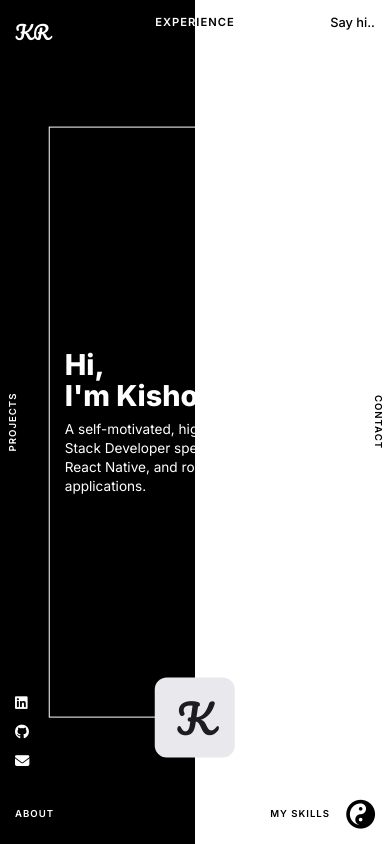
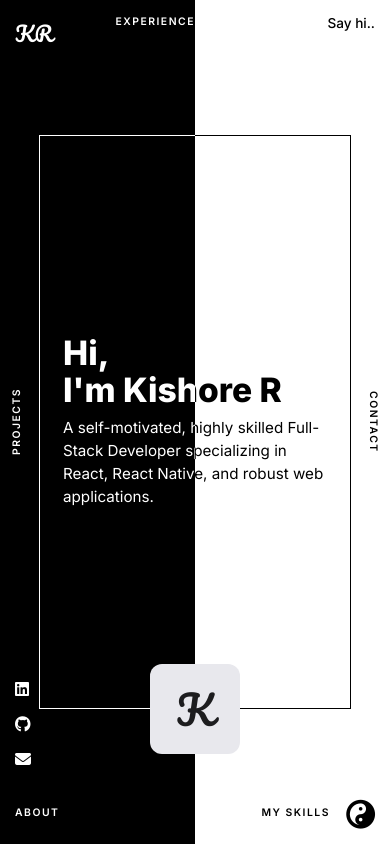
Before and after one commit to kishore2003K/kishore-portfolio, a React (Vite) app: page / in a window 390 px wide. Built offline with nearby package versions, Linux system fonts and the light colour scheme; the HTML template or start-up script is replaced by a standard one.

Commit message:
Fix Safari iOS clipping bug via margin-auto and writing-mode

```diff
--- a/src/index.css
+++ b/src/index.css
@@ -44,11 +44,24 @@ button { font-family: inherit; }
 .nav-bottom-right { bottom: 30px; left: 75%; transform: translateX(-50%); }
 .nav-bottom-right:hover { transform: translateX(-50%) scale(1.1); }
 
-.nav-left { left: 30px; top: 50%; transform: translate(-50%, -50%) rotate(-90deg); }
-.nav-left:hover { transform: translate(-50%, -50%) rotate(-90deg) scale(1.1); }
+.nav-left {
+  left: 25px;
+  top: 0; bottom: 0;
+  margin: auto;
+  height: max-content;
+  writing-mode: vertical-rl;
+  transform: rotate(180deg);
+}
+.nav-left:hover { transform: rotate(180deg) scale(1.1); }
 
-.nav-right { right: 30px; top: 50%; transform: translate(50%, -50%) rotate(90deg); }
-.nav-right:hover { transform: translate(50%, -50%) rotate(90deg) scale(1.1); }
+.nav-right {
+  right: 25px;
+  top: 0; bottom: 0;
+  margin: auto;
+  height: max-content;
+  writing-mode: vertical-rl;
+}
+.nav-right:hover { transform: scale(1.1); }
 
 /* Logo & Say Hi */
 .logo {
@@ -101,14 +114,12 @@ button { font-family: inherit; }
 /* Central Hero Box */
 .hero-box {
   position: absolute;
-  top: 50%;
-  left: 50%;
-  transform: translate(-50%, -50%);
+  top: 0; bottom: 0; left: 0; right: 0;
+  margin: auto;
   width: 65%;
   max-width: 900px;
   height: 60%;
   display: flex;
-  z-index: 5;
 }
 .hero-box-outline {
   position: absolute;
@@ -287,30 +298,30 @@ button { font-family: inherit; }
 ------------------- */
 @media(max-width: 768px) {
   /* Central Box */
-  .hero-box { width: 75%; height: 70%; top: 50%; padding: 0; flex-direction: column; justify-content: flex-start; }
+  .hero-box { width: 80%; height: 68%; padding: 0; flex-direction: column; justify-content: flex-start; }
   .hero-box-outline { display: block; border-width: 1.5px; }
 
-  .hero-left { padding: 1.5rem 1rem; align-items: flex-start; text-align: left; }
-  .hero-left h1 { font-size: 1.8rem; margin-bottom: 0.5rem; white-space: normal; }
-  .hero-left p { font-size: 0.85rem; line-height: 1.4; max-width: 100%; }
+  .hero-left { padding: 2rem 1.5rem; align-items: flex-start; text-align: left; }
+  .hero-left h1 { font-size: 2.1rem; margin-bottom: 0.5rem; white-space: normal; }
+  .hero-left p { font-size: 0.95rem; line-height: 1.5; max-width: 100%; }
 
   /* Avatar overlapping bottom center */
-  .hero-right { position: absolute; bottom: -40px; left: 50%; transform: translateX(-50%); width: auto; height: auto; }
-  .avatar-placeholder { width: 80px; height: 80px; font-size: 2.5rem; border-radius: 12px; box-shadow: none; }
+  .hero-right { position: absolute; bottom: -45px; left: 0; right: 0; margin: auto; width: 90px; height: 90px; display: flex; justify-content: center; }
+  .avatar-placeholder { width: 90px; height: 90px; font-size: 2.5rem; border-radius: 12px; box-shadow: none; }
 
   /* Edge Navs */
-  .nav-link { font-size: 0.6rem; letter-spacing: 1px; }
-  .nav-top { display: block; top: 15px; left: 50%; transform: translateX(-50%); font-size: 0.7rem; }
+  .nav-link { font-size: 0.65rem; letter-spacing: 1.5px; text-transform: uppercase; }
+  .nav-top { display: block; position: absolute; top: 15px; left: 0; right: 0; margin: auto; width: max-content; text-align: center; }
   .nav-bottom-left { bottom: 25px; left: 15px; transform: none; }
   .nav-bottom-right { bottom: 25px; right: 60px; left: auto; transform: none; }
 
-  .nav-left { left: 12px; top: 50%; }
-  .nav-right { right: 12px; top: 50%; }
+  .nav-left { left: 10px; }
+  .nav-right { right: 10px; }
 
-  .logo { top: 15px; left: 15px; font-size: 1.2rem; }
-  .say-hi { top: 15px; right: 15px; font-size: 0.8rem; }
+  .logo { top: 15px; left: 15px; font-size: 1.3rem; }
+  .say-hi { top: 15px; right: 15px; font-size: 0.85rem; }
 
-  .socials-left { left: 15px; bottom: 75px; font-size: 0.9rem; gap: 12px; }
+  .socials-left { left: 15px; bottom: 75px; font-size: 1rem; gap: 15px; }
   .yin-yang { bottom: 15px; right: 15px; font-size: 1.8rem; display: block; }
 
   /* Inner Pages */
```
